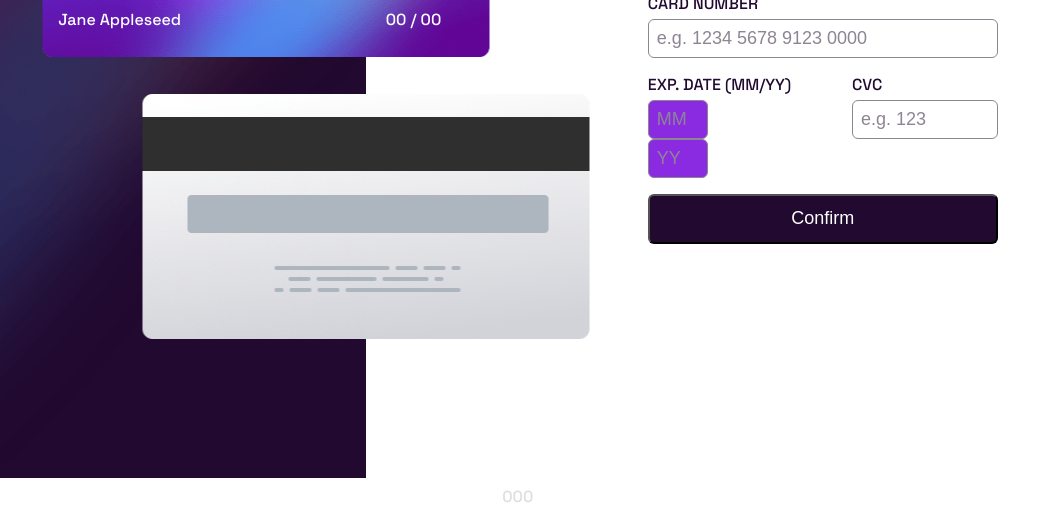
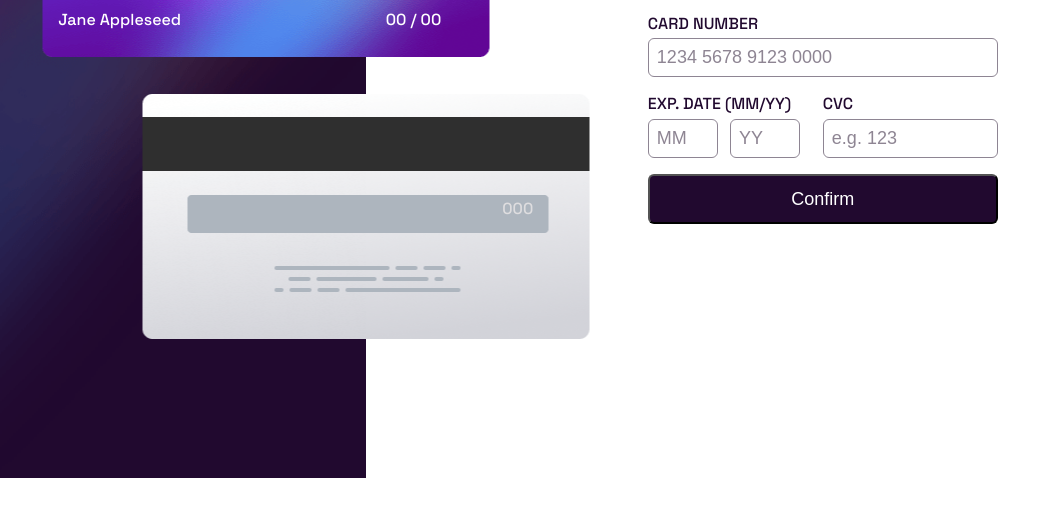
Before and after one commit to Leiah133/cartaointerativo, a plain HTML site: page index.html in a window 1280 px wide. Shown: the part 322-829 px from the top of the page, without its empty margins (0-1061 px from the left). After the commit the page ends 800 px from the top, so only its background shows below. Drawn offline with nearby package versions, Linux system fonts and the light colour scheme.

Commit message:
atualização do javascript

```diff
--- a/app.js
+++ b/app.js
@@ -1,15 +1,22 @@
-const cardNumber = document.getElementById("Number");
+const cardNumber = document.getElementById("number");
 const numberInp = document.getElementById("numero-cartao")
+
 const nameInp = document.getElementById("nome-usuario");
 const cardName = document.getElementById("name");
+
 const cardMonth = document.getElementById("mes");
 const cardYear = document.getElementById("ano");
+
 const monthInp = document.getElementById("cartao-mes");
 const yearInp = document.getElementById("cartao-ano");
+
 const cardCvc = document.getElementById("cvc");
 const cvcInp = document.getElementById("cvc-sec");
-const submitBtn = document.getElementById("submit_btn");
+
+const submitBtn = document.getElementById("btn-sub");
+
 const compeleted = document.querySelector(".thank");
+
 const form = document.querySelector("form");
 
 function setCardNumber(e) {
--- a/index.html
+++ b/index.html
@@ -50,30 +50,26 @@
           <div class="grid2">
             <label for="numero-cartao">Card Number</label>
             <input type="number"
-              oninput="if (this.value.lenght > this.maxLength) this.value = this.value.slice(0, this.maxLength);"
-              minlength="16" maxlength="16" placeholder="e.g. 1234 5678 9123 0000" id="numero-cartao" required>
+              pattern="\d*"
+              min="16" max="16" placeholder="1234 5678 9123 0000" id="numero-cartao" required>
           </div>
           <div class="informacao-cartao">
             <div id="cartao-data">
-                <label for="data">Exp. Date (MM/YY)</label>
-                <div class="dois-inputs">
-                  <div class="divs">
-                    <input type="number" placeholder="MM"
-                      oninput="if (this.value.lenght > this.maxLength) this.value = this.value.slice(0, this.maxLength);"
-                      minlength="2" maxlength="2" id="cartao-mes" required>
-                  </div>
-                  <div >
-                    <input type="number" placeholder="YY"
-                      oninput="if (this.value.lenght > this.maxLength) this.value = this.value.slice(0, this.maxLength);"
-                      minlength="2" maxlength="2" id="cartao-ano" required>
-                  </div>
-                </div>
+             <label for="data">Exp. Date (MM/YY)</label>
+              <div class="dois-inputs">
+                <input type="number" placeholder="MM"
+                oninput="if (this.value.lenght > this.min) this.value = this.value.slice(0, this.max);"
+                min="2" max="2" id="cartao-mes" required>
+                <input type="number" placeholder="YY"
+                oninput="if (this.value.lenght > this.min) this.value = this.value.slice(0, this.max);"
+                min="2" max="2" id="cartao-ano" required>
+              </div>
             </div>
             <div class="grid4">
               <label for="cvc-sec">CVC</label>
               <input type="number"
-                oninput="if (this.value.lenght > this.maxLength) this.value = this.value.slice(0, this.maxLength);"
-                minlength="3" maxlength="3" placeholder="e.g. 123" id="cvc-sec" required>
+                oninput="if (this.value.lenght > this.min) this.value = this.value.slice(0, this.max);"
+                min="3" max="3" placeholder="e.g. 123" id="cvc-sec" required>
             </div>
           </div>
           <button type="submit" id="btn-sub"> Confirm</button>
--- a/style.css
+++ b/style.css
@@ -88,7 +88,7 @@ body{
 #cvc{
   position: absolute;
   right: 3.5rem;
-  top: 24.5rem;
+  top: 6.5rem;
   color: var(--Light-grayish-violet);
 }
 /* lado direito */
@@ -145,54 +145,44 @@ input:focus{
 
 }
 .grid3{
+  display: flex;
+  flex-direction: column;}
 
-  display: flex;
-  flex-direction: column;
-}
+
 .grid4{
   display: flex;
   flex-direction: column;
- grid-column:2 span;
+  grid-column: 1 span;
 }
 .informacao-cartao{
-  display: flex;
-  flex-direction: row;
-  grid-column: 2 span;
-
-
+ display: grid;
+ grid-template-columns: 1fr 1fr;
+ grid-column:  2 span;
 }
-
 #cartao-data{
   display: flex;
   flex-direction: column;
-    grid-column: 2 span;
-    width:100%;
-
-
+  grid-column: 1 span;
 
 }
+.divs{
+  width: 50px;
+}
+.divs1{
+  width: 50px;
+}
+
 #cartao-data .dois_inputs{
-  display: flex ;
-
-
-
+display:flex;
 }
-.dois_inputs div{
-  flex-direction: row;
-}
-.divs{
-  width: 50%;
+.dois_inputs {
 display: flex;
-  flex-direction: row;
 }
 
 #cartao-data div input{
-  width: 60px;
+width: 70px;
 margin-inline: .5rem;
 margin-left: 0;
-
-  background-color: blueviolet;
-
 }
 #cvc-sec{
   width: 100%;
```
Lines whose indentation alone changed are shown as unchanged.
